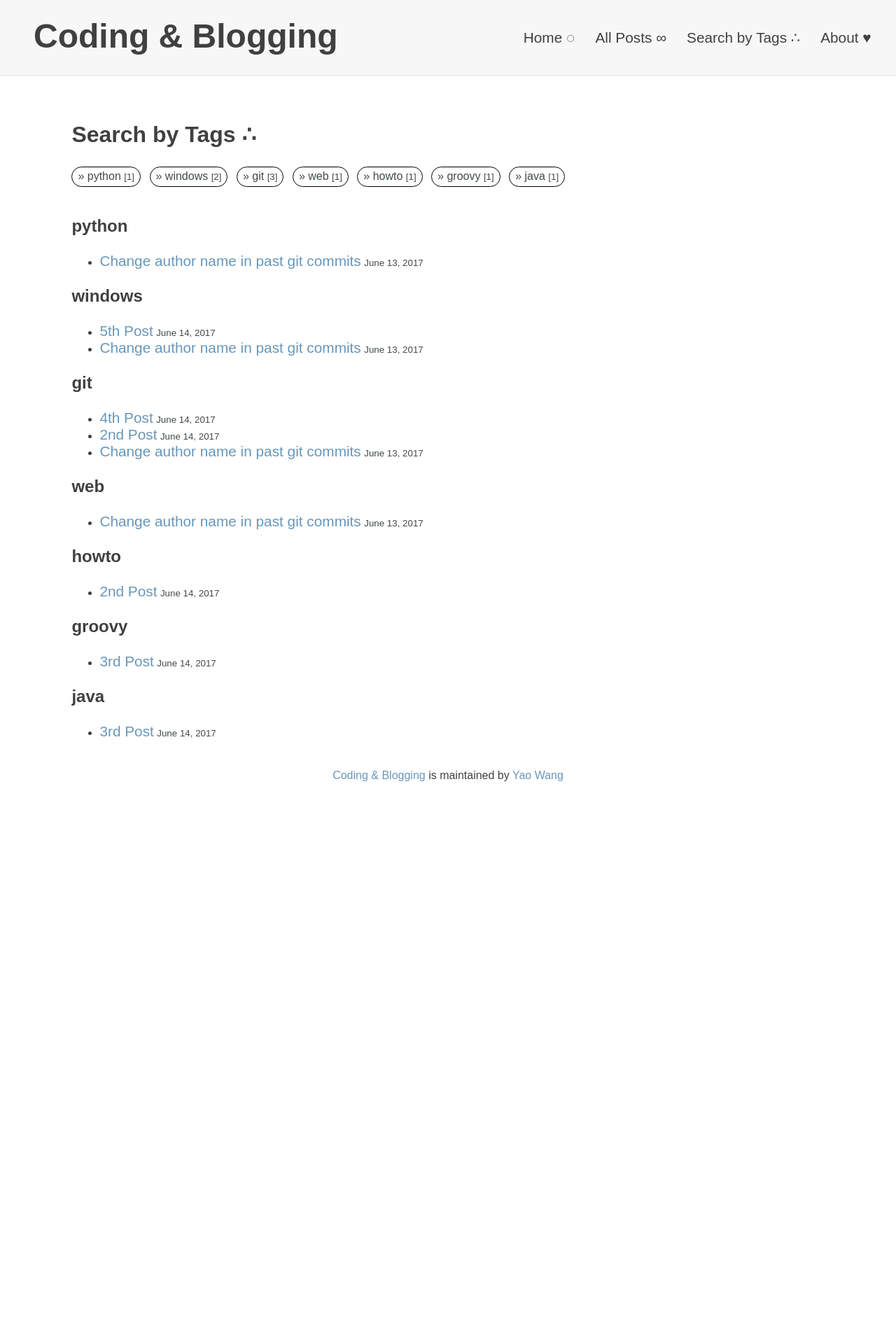
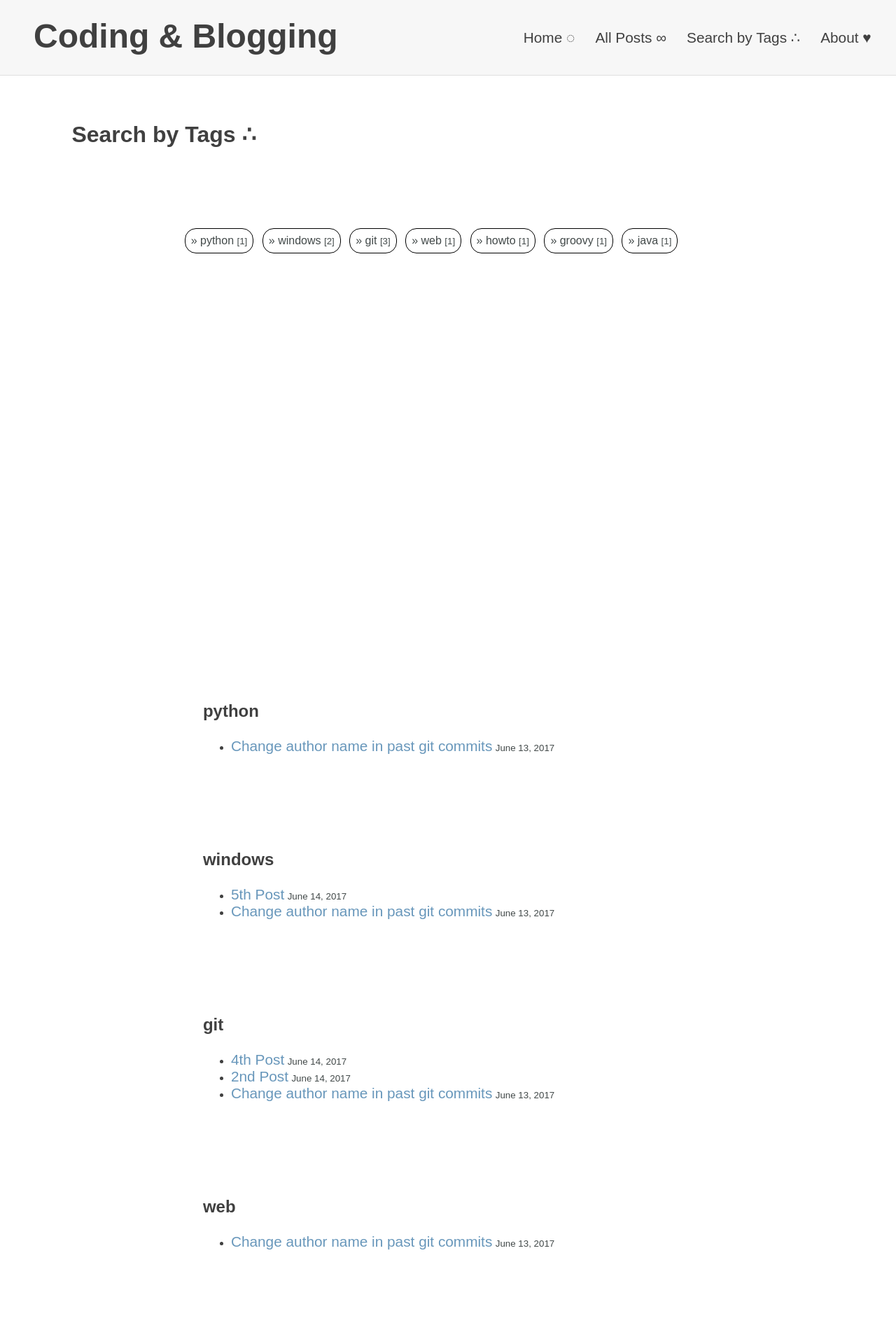
Before and after one commit to superyaooo/Blog, a Jekyll site: the page built from tags.html, in a window 1280 px wide. Shown: the top 1920 px of the page at 70% size. Built offline with Jekyll 4.4.1, drawn with Linux system fonts in a browser that asks for light colours; before the commit the page ends 1169 px from its top, so only the background shows below that.

Commit message:
update search by tags page layout

```diff
--- a/assets/css/style.css
+++ b/assets/css/style.css
@@ -107,15 +107,28 @@ footer {
 .tag {
     display: inline-block;
     border: 1px solid black;
-    padding: .3em .5em;
-    margin-right: .5em;
-    /*border-radius: 3%;*/
-    border-radius: 16px;
+    padding: .5em;
+    margin: .5em .5em .5em 0;
+    border-radius: 1em;
 }
 
 .tag > a, .post-date{ color: #424949; }
 
-.tag:hover { background-color: #e8f0f7; }
+.tag:hover { background-color: #dfe3ee; }
+
+.post-list {
+    margin: auto;
+    width: 80%;
+    padding-top: 30em;
+}
+
+.post-list > div { padding: 3em 5em; }
+
+.tag-list {
+    margin: auto;
+    width: 70%;
+    padding: 5em 0 5em 0;
+}
 
 nav {
     /*flex box*/
@@ -193,6 +206,9 @@ nav > div { width: 50%; }
 
     .post-head > div:first-child { width: 20%; }
     .post-head > div:nth-child(2) { width: 79%; }
+
+    .post-list { width: 100%; }
+    .tag-list { width: 80%; }
 }
 
 @media screen and (max-width: 759px)
@@ -243,4 +259,8 @@ nav > div { width: 50%; }
         width: 100%;
         text-align: left;
     }
+
+    .post-list { width: 100%; }
+    .tag-list { width: 100%; }
+    .post-list > div { padding: 3em 0; }
 }
--- a/tags.html
+++ b/tags.html
@@ -4,7 +4,7 @@ title: Search by Tags &there4;
 index: 2
 ---
 
-<div>
+<div class="tag-list">
 {% for tag in site.tags %}
     <span class = "tag">
         <a href="#{{ tag[0] | slugify }}"> &raquo; {{ tag[0] }} <small>[{{ tag[1].size }}]</small></a>
@@ -12,10 +12,11 @@ index: 2
 {% endfor %}
 </div>
 
-<br/>
+<!-- <br/> -->
 
+<div class="post-list">
+{% for tag in site.tags %}
     <div>
-{% for tag in site.tags %}
         <h3 id="{{ tag[0] | slugify }}">{{ tag[0] }}</h3>
         <ul>
         {% for post in tag[1] %}
@@ -26,5 +27,6 @@ index: 2
             </li>
         {% endfor %}
         </ul>
+    </div>
 {% endfor %}
 </div>
```
Lines whose indentation alone changed are shown as unchanged.
